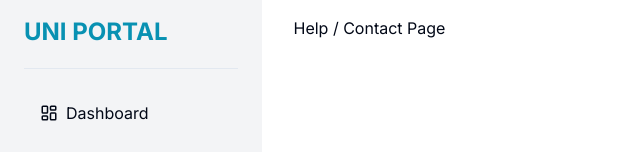
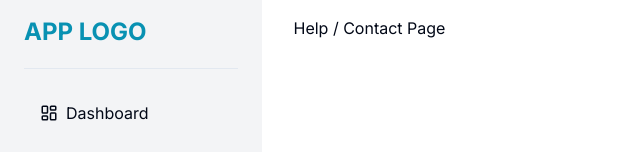
Before and after one commit to AmaduKamara/sidebar-layout-template, a Next.js app: page /help/contact-us in a window 1280 px wide. Shown: the top 152 px of the page, without its empty margins (0-640 px from the left). Built offline with nearby package versions, Linux system fonts and the light colour scheme; what tailwindcss-scrollbar would draw is missing.

Commit message:
Change app logo title

```diff
--- a/components/Sidebar.tsx
+++ b/components/Sidebar.tsx
@@ -101,7 +101,7 @@ const Sidebar = () => {
     <main className='bg-gray-100 h-screen w-[20rem] max-w-[20rem] px-6 py-4 z-[999] overflow-auto md:relative fixed'>
       <div className='flex flex-col space-y-5 w-full'>
         <h1 className='text-cyan-600 font-bold uppercase text-2xl'>
-          Uni Portal
+          App Logo
         </h1>
         <hr />
         <ul>
```
